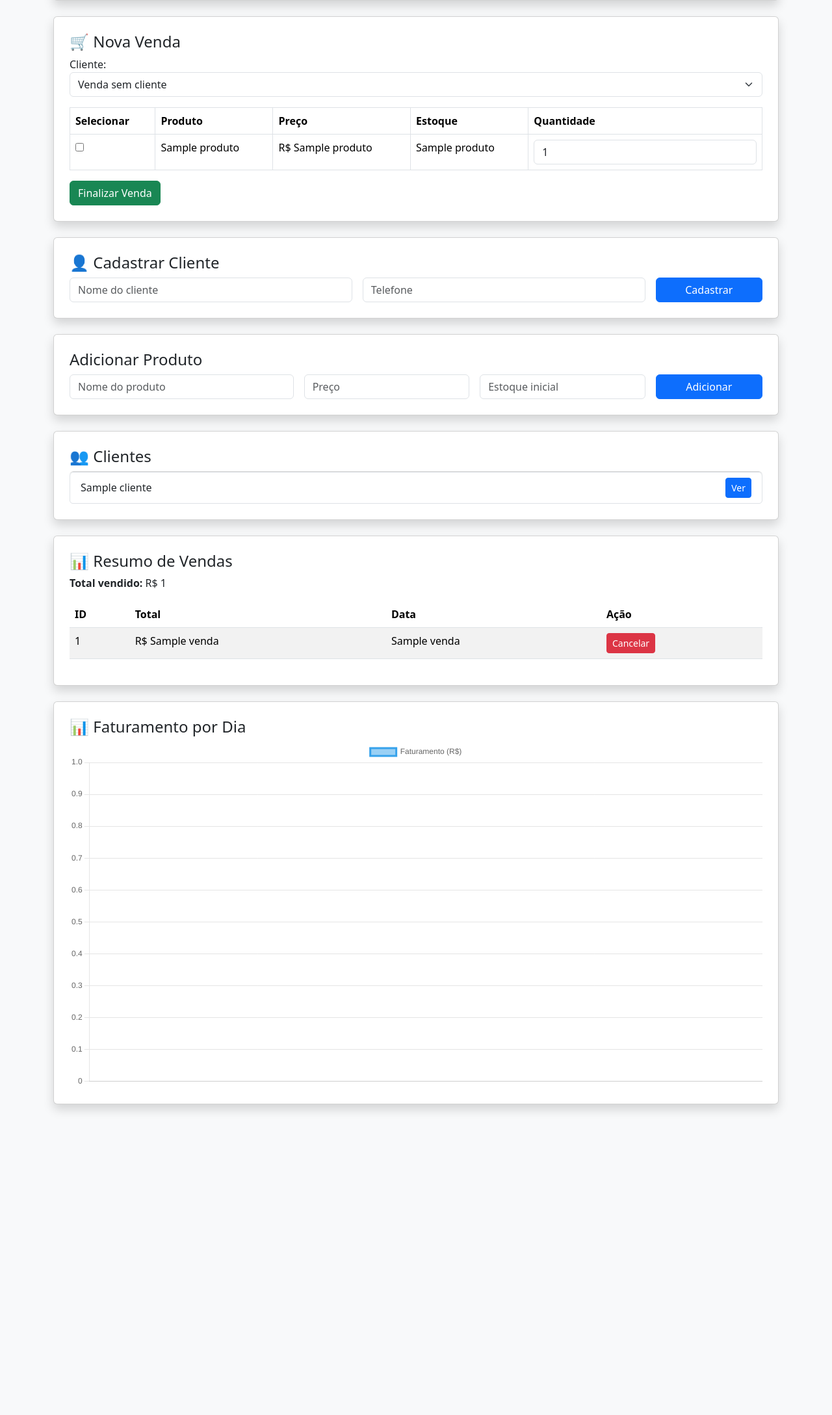
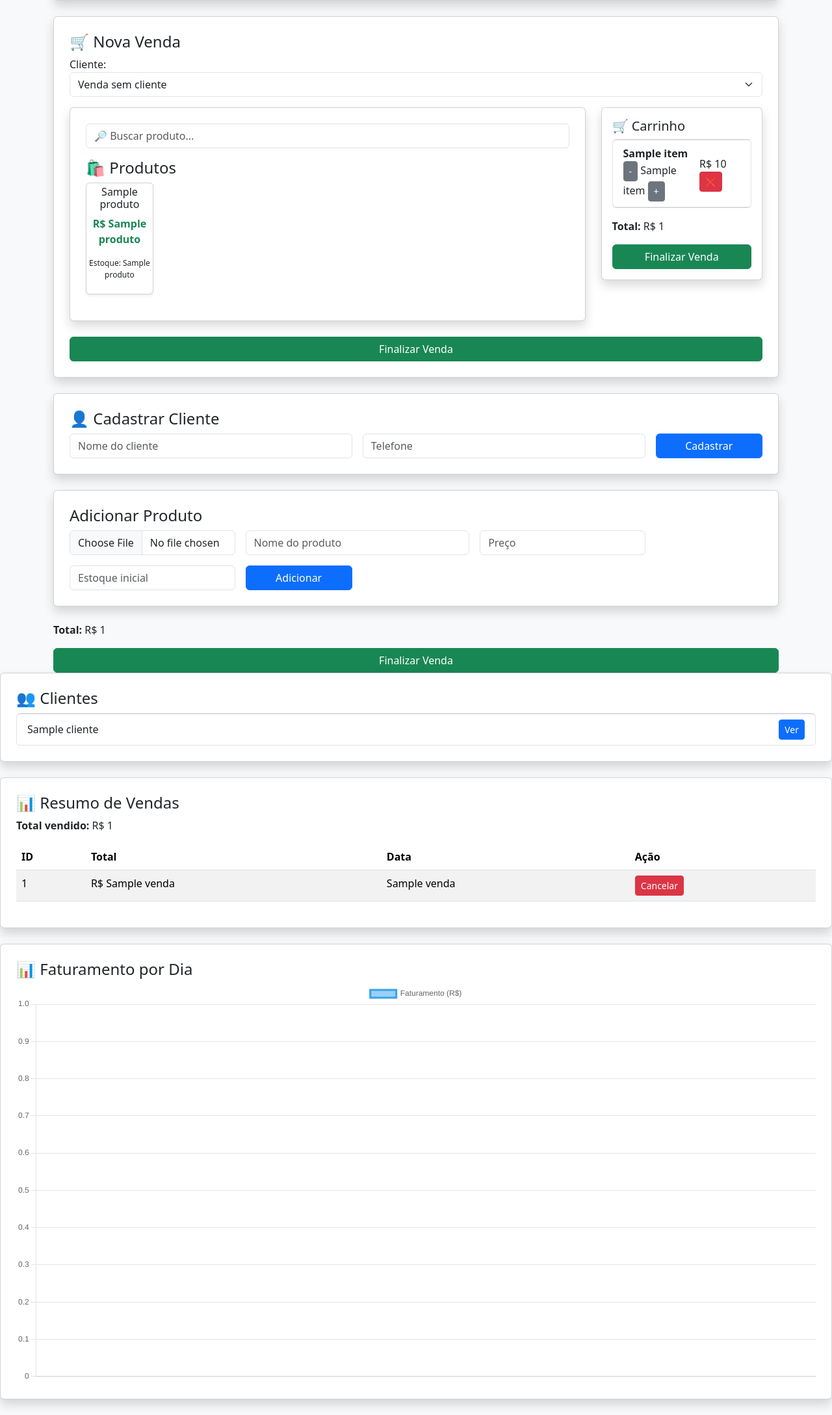
Before and after one commit to lucasjram/sistema-saas-flask, a Flask app: template templates/dashboard.html in a window 1280 px wide. Shown: the part 197-2374 px from the top of the page at 65% size. Before the commit the page ends 1907 px from the top, so only its background shows below. Run offline with Flask 3, Linux system fonts and the light colour scheme; the template is opened without the code that fills it: most values are stand-ins (such as "Sample title", 1, 10 or a date in 2020).

Commit message:
busca de produtos no PDV

```diff
--- a/app.py
+++ b/app.py
@@ -1,6 +1,7 @@
 from flask import Flask, render_template, request, redirect, session
 import sqlite3
 import bcrypt
+import os
 app = Flask(__name__)
 app.secret_key = "super_secret_key_123"  # 🔐 necessário para sessão
 
@@ -27,6 +28,7 @@ def criar_tabelas():
         nome TEXT NOT NULL,
         preco REAL NOT NULL,
         estoque INTEGER DEFAULT 0,
+        imagem TEXT,
         usuario_id INTEGER,
         empresa_id INTEGER
     )
@@ -106,16 +108,25 @@ def add():
         return redirect("/login")
 
     nome = request.form["nome"]
-    preco = float(request.form["preco"])
-    estoque = int(request.form["estoque"])
+    preco = request.form["preco"]
+    estoque = request.form["estoque"]
+
+    imagem = request.files["imagem"]
+
+    nome_imagem = None
+
+    if imagem:
+        nome_imagem = imagem.filename
+        caminho = os.path.join("static/uploads", nome_imagem)
+        imagem.save(caminho)
 
     conn = conectar()
     cursor = conn.cursor()
 
     cursor.execute("""
-    INSERT INTO produtos (nome, preco, estoque, empresa_id)
-    VALUES (?, ?, ?, ?)
-    """, (nome, preco, estoque, session["empresa_id"]))
+    INSERT INTO produtos (nome, preco, estoque, imagem, empresa_id)
+    VALUES (?, ?, ?, ?, ?)
+    """, (nome, preco, estoque, nome_imagem, session["empresa_id"]))
 
     conn.commit()
     conn.close()
@@ -185,12 +196,53 @@ def dashboard():
     conn = conectar()
     cursor = conn.cursor()
 
+    carrinho = session.get("carrinho", {})
+
+    # Se for lista antiga, converter para dicionário
+    if isinstance(carrinho, list):
+        novo_carrinho = {}
+        for pid in carrinho:
+            pid = str(pid)
+            if pid in novo_carrinho:
+                novo_carrinho[pid] += 1
+            else:
+                novo_carrinho[pid] = 1
+        carrinho = novo_carrinho
+        session["carrinho"] = carrinho
+
     cursor.execute("""
-    SELECT * FROM produtos
+    SELECT id, nome, preco, estoque, imagem
+    FROM produtos
     WHERE empresa_id = ?
     """, (session["empresa_id"],))
 
     produtos = cursor.fetchall()
+
+    # 🛒 montar carrinho
+    carrinho_produtos = []
+    total_carrinho = 0
+
+    for produto_id, qtd in carrinho.items():
+
+        cursor.execute(
+            "SELECT id, nome, preco FROM produtos WHERE id=?",
+            (produto_id,)
+        )
+
+        produto = cursor.fetchone()
+
+        if produto:
+
+            item = (
+                produto[0],   # id
+                produto[1],   # nome
+                produto[2],   # preco
+                qtd           # quantidade
+            )
+
+            carrinho_produtos.append(item)
+
+            total_carrinho += produto[2] * qtd
 
     cursor.execute("SELECT * FROM vendas ORDER BY data DESC")
     vendas = cursor.fetchall()
@@ -215,7 +267,59 @@ def dashboard():
     cursor.execute("SELECT * FROM clientes")
     clientes = cursor.fetchall()
 
-    conn.close()
+    carrinho = session.get("carrinho", {})
+
+    carrinho_produtos = []
+    total_carrinho = 0
+
+    for produto_id, qtd in carrinho.items():
+
+        cursor.execute(
+            "SELECT id, nome, preco FROM produtos WHERE id=?",
+            (produto_id,)
+        )
+
+    produto = cursor.fetchone()
+
+    if produto:
+
+        produto_lista = (
+            produto[0],   # id
+            produto[1],   # nome
+            produto[2],   # preco
+            qtd           # quantidade
+        )
+
+        carrinho_produtos.append(produto_lista)
+
+        total_carrinho += produto[2] * qtd
+
+    carrinho = session.get("carrinho", {})
+
+    carrinho_produtos = []
+    total_carrinho = 0
+
+    for produto_id, qtd in carrinho.items():
+
+        cursor.execute(
+            "SELECT id, nome, preco FROM produtos WHERE id=?",
+            (produto_id,)
+        )
+
+        produto = cursor.fetchone()
+
+        if produto:
+
+            item = (
+                produto[0],  # id
+                produto[1],  # nome
+                produto[2],  # preco
+                qtd          # quantidade
+            )
+
+            carrinho_produtos.append(item)
+
+            total_carrinho += produto[2] * qtd
 
     return render_template(
         "dashboard.html",
@@ -224,7 +328,9 @@ def dashboard():
         total_geral=total_geral,
         clientes=clientes,
         datas=datas,
-        valores=valores
+        valores=valores,
+        carrinho_produtos=carrinho_produtos,
+        total_carrinho=total_carrinho
     )
 
 @app.route("/cliente/<int:cliente_id>")
@@ -350,6 +456,53 @@ def nova_venda():
     conn.close()
 
     return redirect("/dashboard")
+@app.route("/venda_rapida", methods=["POST"])
+def venda_rapida():
+
+    if "usuario" not in session:
+        return redirect("/login")
+
+    produto_id = request.form["produto_id"]
+    quantidade = int(request.form["quantidade"])
+
+    conn = conectar()
+    cursor = conn.cursor()
+
+    cursor.execute("""
+        SELECT nome, preco, estoque
+        FROM produtos
+        WHERE id = ?
+    """, (produto_id,))
+
+    produto = cursor.fetchone()
+
+    if not produto:
+        conn.close()
+        return redirect("/dashboard")
+
+    nome, preco, estoque = produto
+
+    if estoque < quantidade:
+        conn.close()
+        return "Estoque insuficiente"
+
+    novo_estoque = estoque - quantidade
+
+    cursor.execute("""
+        UPDATE produtos
+        SET estoque = ?
+        WHERE id = ?
+    """, (novo_estoque, produto_id))
+
+    cursor.execute("""
+        INSERT INTO vendas (empresa_id, usuario_id, total)
+        VALUES (?, ?, ?)
+    """, (session["empresa_id"], session["usuario_id"], preco))
+
+    conn.commit()
+    conn.close()
+
+    return redirect("/dashboard")
 
 @app.route("/cancelar_venda/<int:venda_id>")
 def cancelar_venda(venda_id):
@@ -397,6 +550,151 @@ def cancelar_venda(venda_id):
         DELETE FROM vendas
         WHERE id = ?
     """, (venda_id,))
+
+    conn.commit()
+    conn.close()
+
+    return redirect("/dashboard")
+
+@app.route("/adicionar_carrinho/<int:produto_id>")
+def adicionar_carrinho(produto_id):
+
+    # Se não existir carrinho OU se for lista antiga
+    if "carrinho" not in session or not isinstance(session["carrinho"], dict):
+        session["carrinho"] = {}
+
+    carrinho = session["carrinho"]
+
+    produto_id = str(produto_id)
+
+    if produto_id in carrinho:
+        carrinho[produto_id] += 1
+    else:
+        carrinho[produto_id] = 1
+
+    session["carrinho"] = carrinho
+
+    return redirect("/dashboard")
+
+@app.route("/diminuir_item/<int:produto_id>")
+def diminuir_item(produto_id):
+
+    carrinho = session.get("carrinho", {})
+
+    produto_id = str(produto_id)
+
+    if produto_id in carrinho:
+
+        carrinho[produto_id] -= 1
+
+        if carrinho[produto_id] <= 0:
+            carrinho.pop(produto_id)
+
+    session["carrinho"] = carrinho
+
+    return redirect("/dashboard")
+
+@app.route("/remover_item/<int:produto_id>")
+def remover_item(produto_id):
+
+    carrinho = session.get("carrinho", {})
+
+    produto_id = str(produto_id)
+
+    if produto_id in carrinho:
+        carrinho.pop(produto_id)
+
+    session["carrinho"] = carrinho
+
+    return redirect("/dashboard")
+
+@app.route("/editar_produto/<int:id>", methods=["GET", "POST"])
+def editar_produto(id):
+
+    if "usuario" not in session:
+        return redirect("/login")
+
+    conn = conectar()
+    cursor = conn.cursor()
+
+    if request.method == "POST":
+
+        nome = request.form["nome"]
+        preco = request.form["preco"]
+        estoque = request.form["estoque"]
+
+        cursor.execute("""
+        UPDATE produtos
+        SET nome=?, preco=?, estoque=?
+        WHERE id=?
+        """, (nome, preco, estoque, id))
+
+        conn.commit()
+        conn.close()
+
+        return redirect("/dashboard")
+
+    cursor.execute("SELECT * FROM produtos WHERE id=?", (id,))
+    produto = cursor.fetchone()
+
+    conn.close()
+
+    return render_template("editar_produto.html", produto=produto)
+
+@app.route("/limpar_carrinho")
+def limpar_carrinho():
+    session["carrinho"] = {}
+    return redirect("/dashboard")
+
+@app.route("/finalizar_venda")
+def finalizar_venda():
+
+    carrinho = session.get("carrinho", [])
+
+    if not carrinho:
+        return redirect("/dashboard")
+
+    conn = conectar()
+    cursor = conn.cursor()
+
+    total = 0
+
+    for pid in carrinho:
+
+        cursor.execute("SELECT preco, estoque FROM produtos WHERE id=?", (pid,))
+        produto = cursor.fetchone()
+
+        preco, estoque = produto
+
+        cursor.execute(
+            "UPDATE produtos SET estoque=? WHERE id=?",
+            (estoque - 1, pid)
+        )
+
+        total += preco
+
+    cursor.execute("""
+    INSERT INTO vendas (empresa_id, usuario_id, total)
+    VALUES (?, ?, ?)
+    """, (session["empresa_id"], session["usuario_id"], total))
+
+    conn.commit()
+    conn.close()
+
+    session["carrinho"] = []
+
+    return redirect("/dashboard")
+
+@app.route("/excluir_produto/<int:id>")
+def excluir_produto(id):
+
+    if "usuario" not in session:
+        return redirect("/login")
+
+    conn = conectar()
+    cursor = conn.cursor()
+
+    cursor.execute("DELETE FROM produtos WHERE id=?", (id,))
 
     conn.commit()
     conn.close()
--- a/templates/dashboard.html
+++ b/templates/dashboard.html
@@ -19,8 +19,7 @@
     <div class="card shadow p-4 mb-4">
         <h4>🛒 Nova Venda</h4>
 
-        <form method="POST" action="/venda/nova">
-        <div class="mb-3">
+                <div class="mb-3">
         <label>Cliente:</label>
         <select name="cliente_id" class="form-select">
             <option value="">Venda sem cliente</option>
@@ -31,42 +30,117 @@
             {% endfor %}
         </select>
     </div>
-            <table class="table table-bordered">
-                <thead>
-                    <tr>
-                        <th>Selecionar</th>
-                        <th>Produto</th>
-                        <th>Preço</th>
-                        <th>Estoque</th>
-                        <th>Quantidade</th>
-                    </tr>
-                </thead>
-                <tbody>
-                    {% for produto in produtos %}
-                    <tr>
-                        <td>
-                            <input type="checkbox" name="produto_id" value="{{ produto[0] }}">
-                        </td>
-                        <td>{{ produto[1] }}</td>
-                        <td>R$ {{ produto[2] }}</td>
-                        <td>
-                            {% if produto[3] <= 3 %}
-                                <span class="badge bg-danger">{{ produto[3] }}</span>
-                            {% else %}
-                                {{ produto[3] }}
-                            {% endif %}
-                        </td>
-                        <td>
-                            <input type="number"
-                                   name="quantidade_{{ produto[0] }}"
-                                   value="1"
-                                   min="1"
-                                   class="form-control">
-                        </td>
-                    </tr>
-                    {% endfor %}
-                </tbody>
-            </table>
+
+    <div class="row">
+
+    <!-- PRODUTOS -->
+    <div class="col-md-9">
+
+    <div class="card shadow p-4 mb-4">
+
+    <div class="mb-3">
+    <input type="text"
+           id="buscarProduto"
+           class="form-control"
+           placeholder="🔎 Buscar produto...">
+    </div>
+
+    <h4>🛍 Produtos</h4>
+
+    <div class="row">
+
+    {% for produto in produtos %}
+
+    <div class="col-md-2 mb-3">
+
+    <a href="/adicionar_carrinho/{{ produto[0] }}" style="text-decoration:none; color:inherit;">
+
+    <div class="card h-100 shadow-sm">
+
+    {% if produto[4] %}
+    <img src="{{ url_for('static', filename='uploads/' + produto[4]) }}"
+    class="card-img-top"
+    style="height:90px; object-fit:cover;">
+    {% endif %}
+
+    <div class="card-body text-center p-1">
+
+    <h6>{{ produto[1] }}</h6>
+
+    <p class="text-success fw-bold">
+    R$ {{ produto[2] }}
+    </p>
+
+    <p style="font-size:12px;">
+    Estoque: {{ produto[3] }}
+    </p>
+
+    </div>
+
+    </div>
+
+    </a>
+
+    </div>
+
+    {% endfor %}
+
+    </div>
+
+    </div>
+
+    </div>
+
+
+    <!-- CARRINHO -->
+    <div class="col-md-3">
+
+    <div class="card shadow p-3">
+    <h5>🛒 Carrinho</h5>
+
+    <ul class="list-group mb-3">
+
+    {% for item in carrinho_produtos %}
+
+    <li class="list-group-item d-flex justify-content-between align-items-center">
+
+    <div>
+
+    <b>{{ item[1] }}</b><br>
+
+    <a href="/diminuir_item/{{ item[0] }}" class="btn btn-sm btn-secondary">-</a>
+
+    {{ item[3] }}
+
+    <a href="/adicionar_carrinho/{{ item[0] }}" class="btn btn-sm btn-secondary">+</a>
+
+    </div>
+
+    <div>
+
+    R$ {{ item[2] * item[3] }}
+
+    <a href="/remover_item/{{ item[0] }}" class="btn btn-sm btn-danger">❌</a>
+
+    </div>
+
+    </li>
+
+    {% endfor %}
+
+    </ul>
+
+    <p><b>Total:</b> R$ {{ total_carrinho }}</p>
+
+    <a href="/finalizar_venda" class="btn btn-success w-100">
+    Finalizar Venda
+    </a>
+
+    </div>
+
+    </div>
+
+    </div>
 
             <button class="btn btn-success">Finalizar Venda</button>
         </form>
@@ -91,7 +165,10 @@
     <!-- ADICIONAR PRODUTO -->
     <div class="card shadow p-4 mb-4">
         <h4>Adicionar Produto</h4>
-        <form method="POST" action="/add" class="row g-3">
+        <form method="POST" action="/add" enctype="multipart/form-data" class="row g-3">
+            <div class="col-md-3">
+                <input type="file" name="imagem" class="form-control">
+            </div>
             <div class="col-md-4">
                 <input type="text" name="nome" class="form-control" placeholder="Nome do produto" required>
             </div>
@@ -105,6 +182,16 @@
                 <button class="btn btn-primary w-100">Adicionar</button>
             </div>
         </form>
+    </div>
+
+       </ul>
+
+    <p class="mt-2"><b>Total:</b> R$ {{ total_carrinho }}</p>
+
+    <a href="/finalizar_venda" class="btn btn-success w-100">
+    Finalizar Venda
+    </a>
+
     </div>
 
     <div class="card shadow p-4 mb-4">
@@ -188,5 +275,29 @@
     });
 </script>
 
+<script>
+
+document.getElementById("buscarProduto").addEventListener("keyup", function() {
+
+    let busca = this.value.toLowerCase()
+
+    let produtos = document.querySelectorAll(".produto-card")
+
+    produtos.forEach(function(produto){
+
+        let nome = produto.getAttribute("data-nome")
+
+        if(nome.includes(busca)){
+            produto.style.display = "block"
+        }else{
+            produto.style.display = "none"
+        }
+
+    })
+
+})
+
+</script>
+
 </body>
 </html>
```
Also changed, not shown: templates/editar_produto.html (added, +44 -0 lines), static/uploads/batata.png (added), static/uploads/cachorro.png (added), static/uploads/refrigerante.png (added), static/uploads/suco.png (added), static/uploads/xburguer.png (added).
